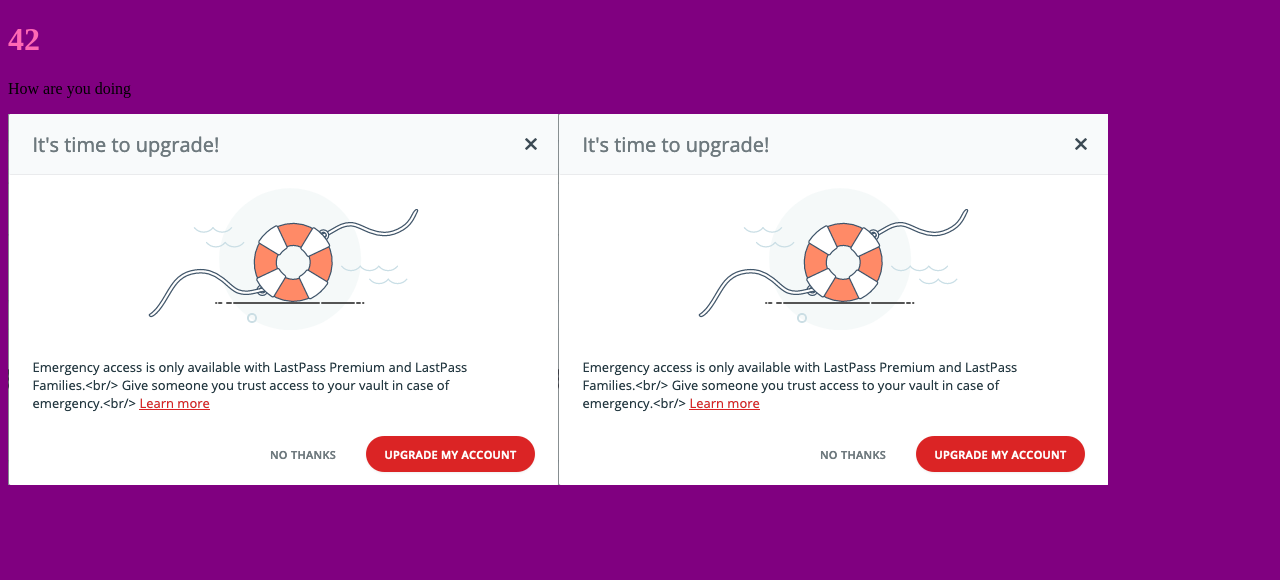
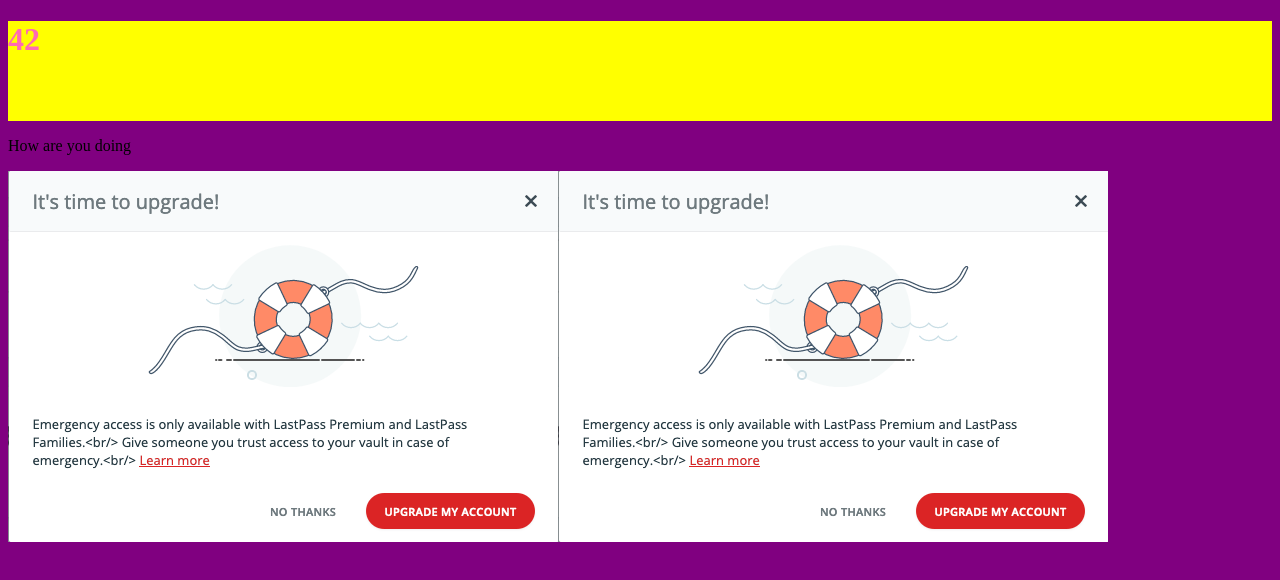
Before and after one commit to jonasholbech/workingwithparcel, a website built with Parcel: page index.html in a window 1280 px wide. Built offline with nearby package versions, Linux system fonts and the light colour scheme.

Commit message:
@use explained, sort of

```diff
--- a/index.html
+++ b/index.html
@@ -7,7 +7,7 @@
     <link rel="stylesheet" href="sass/styles.scss" />
   </head>
   <body>
-    <h1>Hi mom</h1>
+    <header><h1>Hi mom</h1></header>
 
     <p>How are you doing</p>
     <script src="main.js"></script>
--- /dev/null
+++ b/sass/partials/_header.scss
@@ -0,0 +1,4 @@
+header {
+  height: 100px;
+  background: yellow;
+}
--- /dev/null
+++ b/sass/partials/_vars.scss
@@ -0,0 +1 @@
+$bg-color: purple;
--- a/sass/styles.scss
+++ b/sass/styles.scss
@@ -1,7 +1,8 @@
-$bg-color: purple;
+@use 'partials/vars';
+@use 'partials/header';
 
 body {
-  background: $bg-color;
+  background: vars.$bg-color;
   h1 {
     color: hotpink;
     &:hover {
```
Also changed, not shown: README.md.
